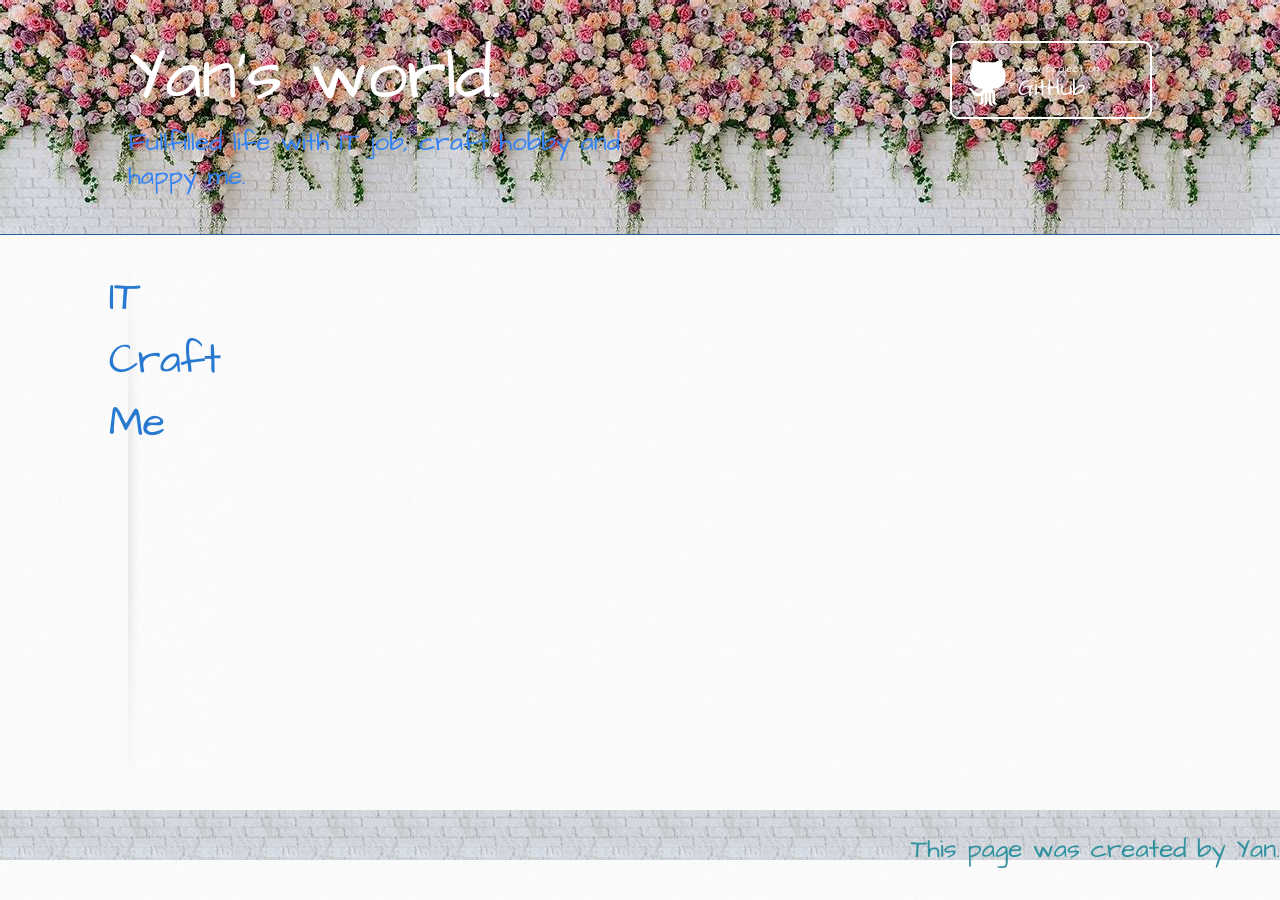
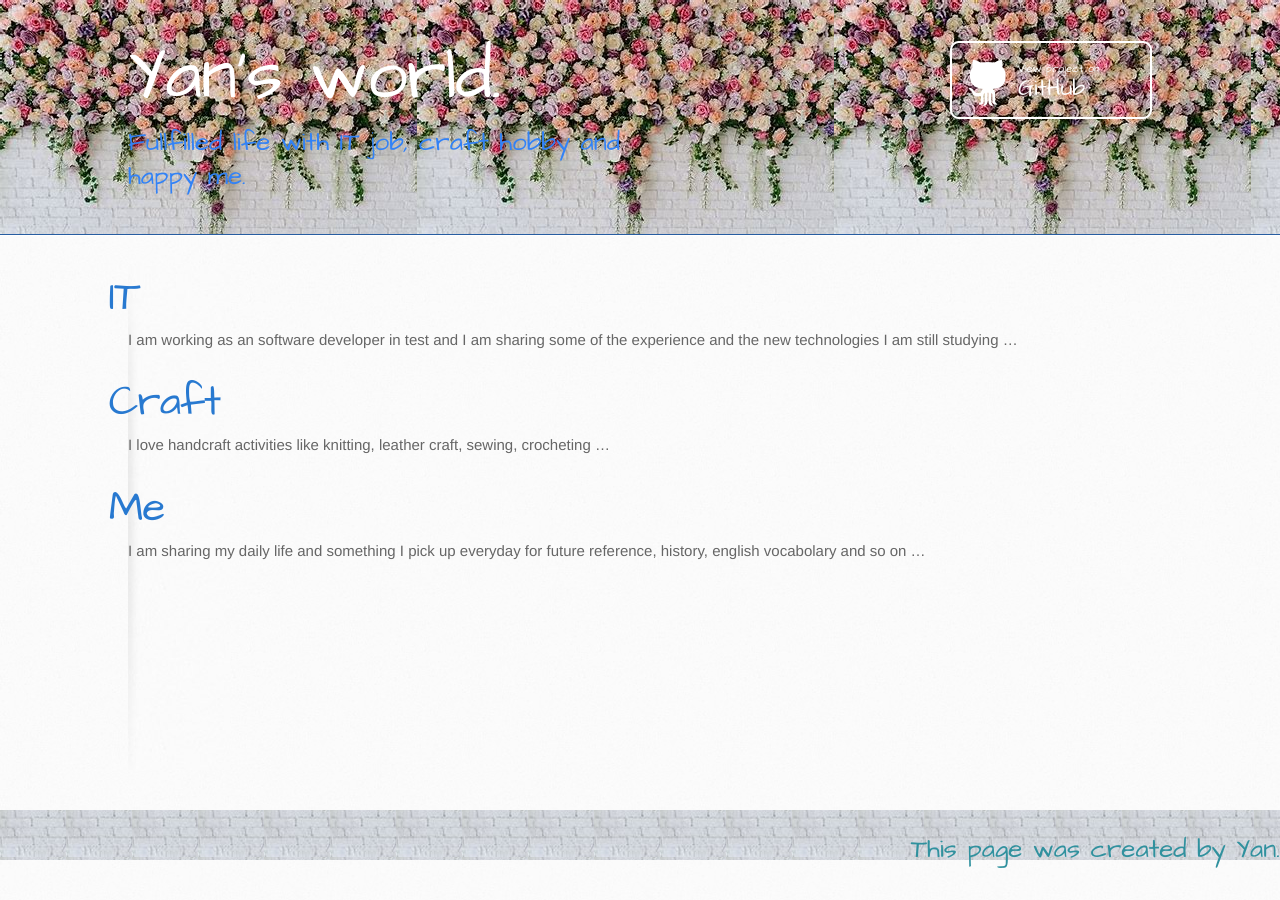
Before and after one commit to itcraftme/itcraftme, a Jekyll site: the page built from index.md, in a window 1280 px wide. Built offline with Jekyll 4.4.1, drawn with Linux system fonts in a browser that asks for light colours; our own code applies the rules of GitHub Pages for plain Markdown files.

Commit message:
Update index.md
add some introduction in the main page

```diff
--- a/index.md
+++ b/index.md
@@ -2,7 +2,8 @@
 layout: default
 ---
 # [IT](./docs/it/index.md)
-
+  I am working as an software developer in test and I am sharing some of the experience and the new technologies I am still studying ...
 # [Craft](./docs/craft/index.md)
-
+  I love handcraft activities like knitting, leather craft, sewing, crocheting ...
 # [Me](./docs/me/index.md)
+  I am sharing my daily life  and something I pick up everyday for future reference, history, english vocabolary and so on ...
```
